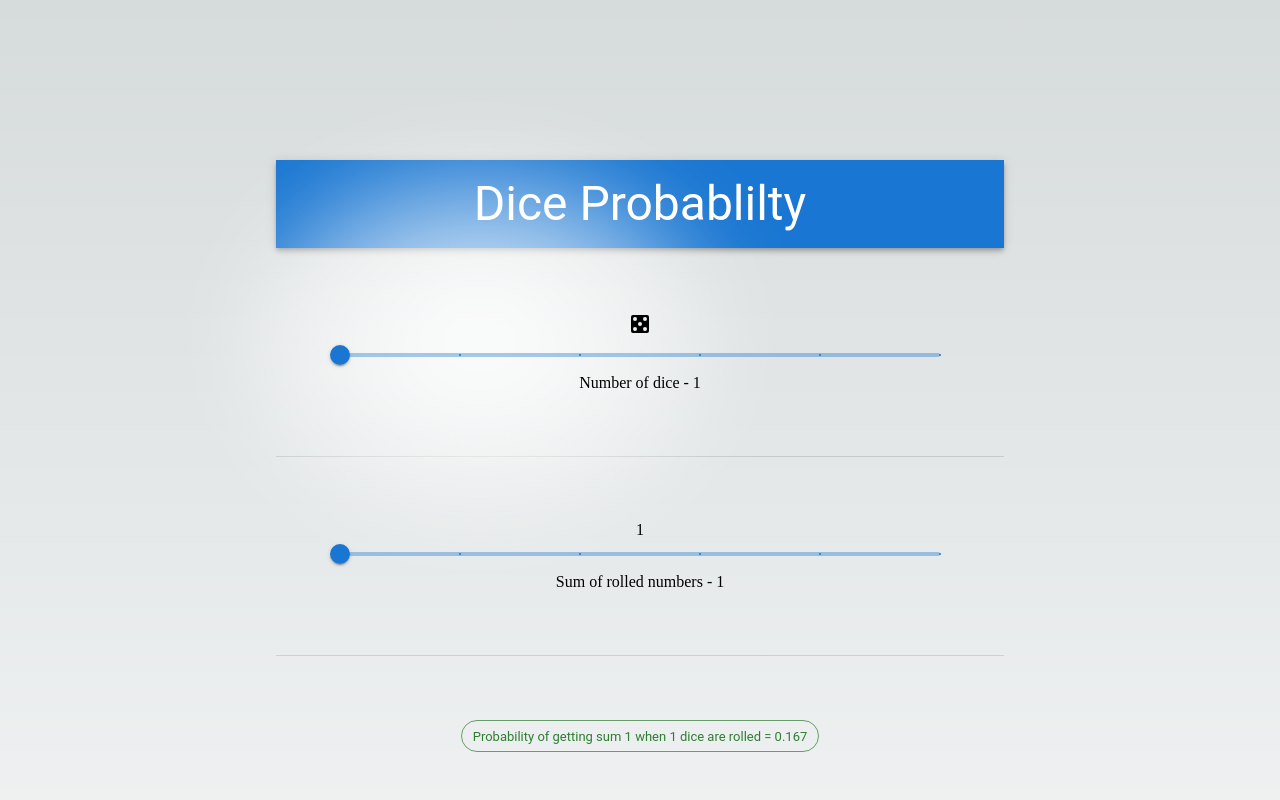
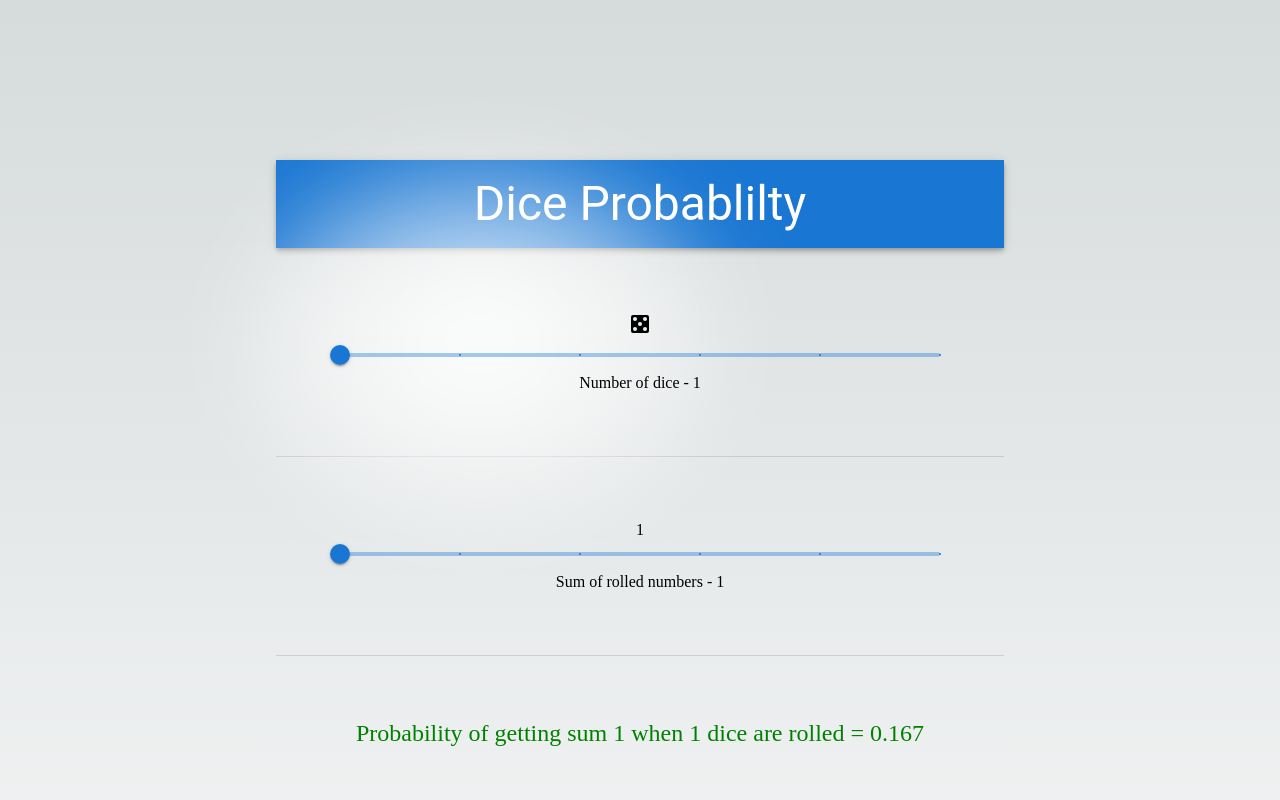
Before and after one commit to harip/react-probability, a Next.js app: page / in a window 1280 px wide. Shown: the top 800 px of the page. Built offline with nearby package versions, Linux system fonts and the light colour scheme.

Commit message:
style changes

```diff
--- a/src/pages/dice/dice.module.css
+++ b/src/pages/dice/dice.module.css
@@ -17,7 +17,9 @@
 }
 
 .probability {
-  font-size: xx-large;
+  font-size: x-large;
+  color: green;
+  text-align: center;
 }
 
 .title {
--- a/src/pages/dice/index.tsx
+++ b/src/pages/dice/index.tsx
@@ -100,7 +100,7 @@
             </div>
             <Divider />
             <div className={styles.center}>
-                <Chip className={styles.probability} label={`Probability of getting sum ${sum} when ${dice} dice are rolled = ${getProbablityCalculations.probability}`} variant="outlined" color="success" />
+                <span className={styles.probability}>Probability of getting sum {sum} when {dice} dice are rolled = {getProbablityCalculations.probability}</span>
             </div>
             <Divider />
             {getProbablityCalculations &&
```
